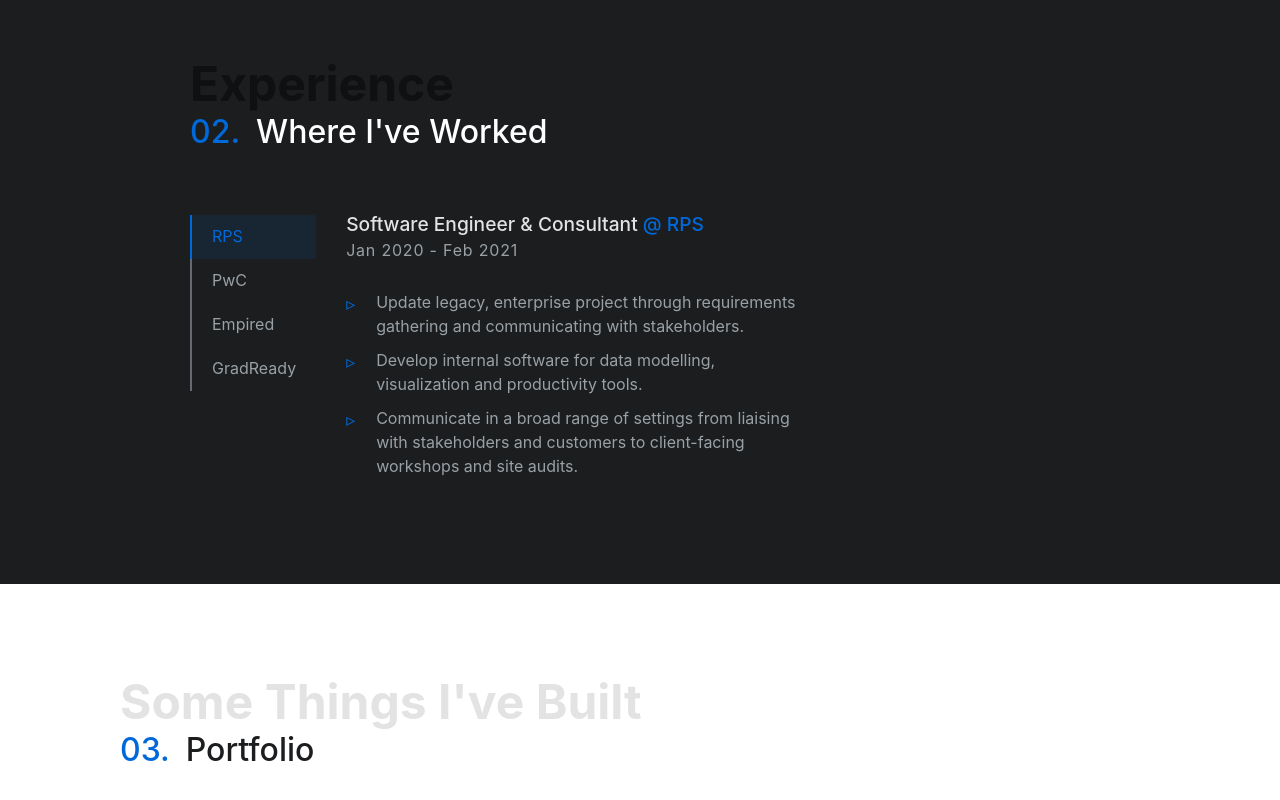
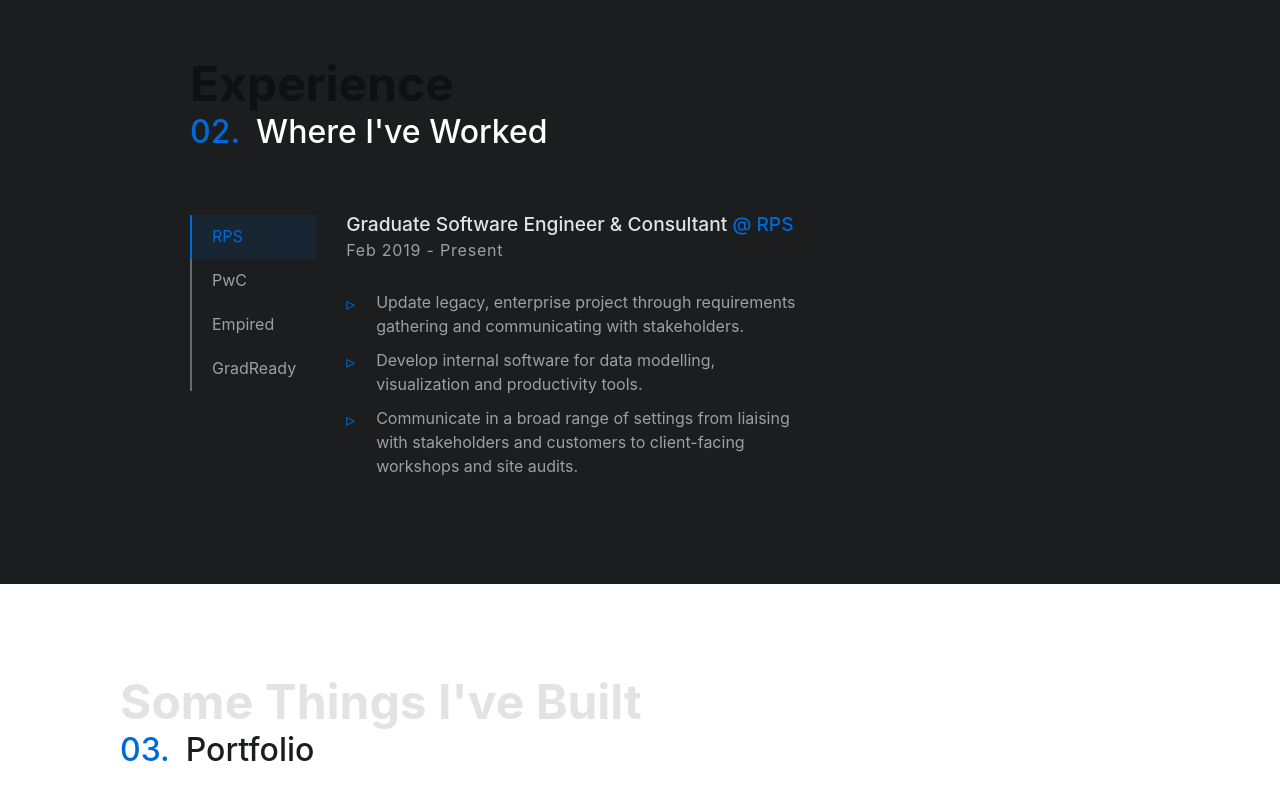
Before and after one commit to timeitel/portfolio, a Next.js app: page / in a window 1280 px wide. Shown: the part 1677-2477 px from the top of the page. Built offline with nearby package versions, Linux system fonts and the light colour scheme.

Commit message:
feat: import experience content from md files

```diff
--- a/components/experience.tsx
+++ b/components/experience.tsx
@@ -1,7 +1,7 @@
 import styles from '../styles/Experience.module.scss';
 import Jobs from './jobs';
 
-export default function Experience() {
+export default function Experience({ jobs }) {
   return (
     <section id='experience' className='bg-c-dark-1'>
       <div className={styles.container}>
@@ -16,7 +16,7 @@ export default function Experience() {
             <span>02.</span>Where I've Worked
           </h3>
         </hgroup>
-        <Jobs />
+        <Jobs jobs={jobs} />
       </div>
     </section>
   );
--- a/components/jobs.tsx
+++ b/components/jobs.tsx
@@ -2,16 +2,11 @@ import styles from '../styles/Jobs.module.scss';
 import Job from './job';
 import { useState } from 'react';
 
-export default function Jobs() {
+export default function Jobs({ jobs }) {
   const [active, setActive] = useState(0);
-  const dutyList: string[] = [
-    'Update legacy, enterprise project through requirements gathering and communicating with stakeholders.',
-    'Develop internal software for data modelling, visualization and productivity tools.',
-    'Communicate in a broad range of settings from liaising with stakeholders and customers to client-facing workshops and site audits.'
-  ];
   const companies: string[] = ['RPS', 'PwC', 'Empired', 'GradReady'];
 
-  const items = companies.map((company, i) => {
+  const tabs = companies.map((company, i) => {
     return (
       <li
         onClick={() => setActive(i)}
@@ -23,49 +18,23 @@ export default function Jobs() {
     );
   });
 
+  const jobList = jobs.map(({ data: job, duties }, i) => {
+    return (
+      <Job
+        title={job.title}
+        company={job.company}
+        duties={duties}
+        time={job.dates}
+        key={i}
+        isActive={i === active}
+      />
+    );
+  });
+
   return (
     <div className={styles.container}>
-      <ul className={styles.tablist}>{items}</ul>
-      <Job
-        title='Software Engineer & Consultant'
-        company='RPS'
-        duties={dutyList}
-        time='Jan 2020 - Feb 2021'
-        isActive={0 === active}
-      />
-      <Job
-        title='Intern'
-        company='PwC'
-        duties={[
-          'Perform client-facing audits.',
-          'Test internal software.',
-          'Give presentations based on data analytics and Power BI visuals.'
-        ]}
-        time='Nov - Dec 2018'
-        isActive={1 === active}
-      />
-      <Job
-        title='IT Support Technician'
-        company='Empired'
-        duties={[
-          'Client support.',
-          'Troubleshooting IT issues.',
-          'Deliver based on SLAs.'
-        ]}
-        time='May - Nov 2018'
-        isActive={2 === active}
-      />
-      <Job
-        title='Marketing Support'
-        company='GradReady'
-        duties={[
-          'Perform marketing presentations at university lectures.',
-          'Survey students on campus.',
-          'Identify market interest and promote services and seasonal products face to face.'
-        ]}
-        time='May - Nov 2018'
-        isActive={3 === active}
-      />
+      <ul className={styles.tablist}>{tabs}</ul>
+      {jobList}
     </div>
   );
 }
--- /dev/null
+++ b/content/jobs/1 RPS.md
@@ -0,0 +1,11 @@
+---
+title: Graduate Software Engineer & Consultant
+company: RPS
+dates: Feb 2019 - Present
+---
+
+- Update legacy, enterprise project through requirements gathering and communicating with stakeholders.
+
+- Develop internal software for data modelling, visualization and productivity tools.
+
+- Communicate in a broad range of settings from liaising with stakeholders and customers to client-facing workshops and site audits.
--- /dev/null
+++ b/content/jobs/2 PwC.md
@@ -0,0 +1,11 @@
+---
+title: Intern
+company: PwC
+dates: Nov - Dec 2018
+---
+
+- Perform client-facing audits.
+
+- Test internal software.
+
+- Give presentations based on data analytics and Power BI visuals.
--- /dev/null
+++ b/content/jobs/3 Empired.md
@@ -0,0 +1,11 @@
+---
+title: IT Support Technician
+company: Empired
+dates: May - Nov 2018
+---
+
+- Client support.
+
+- Troubleshooting IT issues.
+
+- Deliver based on SLAs.
--- /dev/null
+++ b/content/jobs/4 GradReady.md
@@ -0,0 +1,11 @@
+---
+title: Marketing Support
+company: GradReady
+dates: May - Nov 2018
+---
+
+- Perform marketing presentations at university lectures.
+
+- Survey students on campus.
+
+- Identify market interest and promote services and seasonal products face to face.
--- a/content/jobs/first.md
+++ /dev/null
@@ -1,12 +0,0 @@
----
-title: First post
-description: The first post
----
-
-# h1
-
-## h2
-
-### h3
-
-Normal text
--- a/content/jobs/second.md
+++ /dev/null
@@ -1,12 +0,0 @@
----
-title: Second post
-description: This is the second post for testing purposes
----
-
-# h1
-
-## h2
-
-### h3
-
-Normal text
--- a/pages/index.tsx
+++ b/pages/index.tsx
@@ -23,7 +23,7 @@ export default function Home({ jobs }) {
         <main className={styles.main}>
           <Landing />
           <AboutMe />
-          <Experience />
+          <Experience jobs={jobs} />
           <Portfolio />
           <Contact />
         </main>
@@ -42,10 +42,15 @@ export async function getStaticProps() {
       .readFileSync(`content/jobs/${filename}`)
       .toString();
 
-    const { data } = matter(markdownWithMetadata);
+    const { content, data } = matter(markdownWithMetadata);
+    const duties = content
+      .replace(/(\r\n|\n|\r)/gm, '')
+      .split('- ')
+      .filter(Boolean);
 
     return {
-      ...data
+      data,
+      duties
     };
   });
 
```
